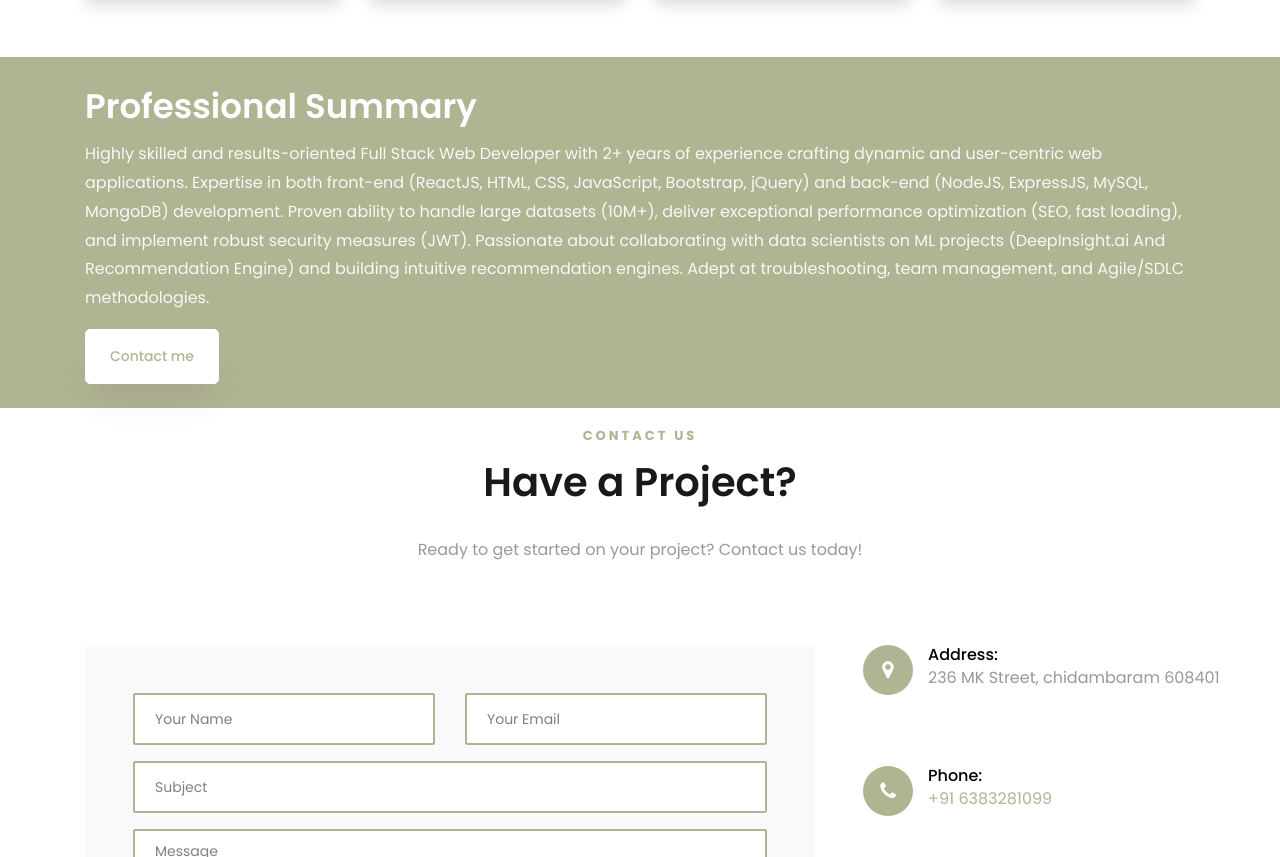
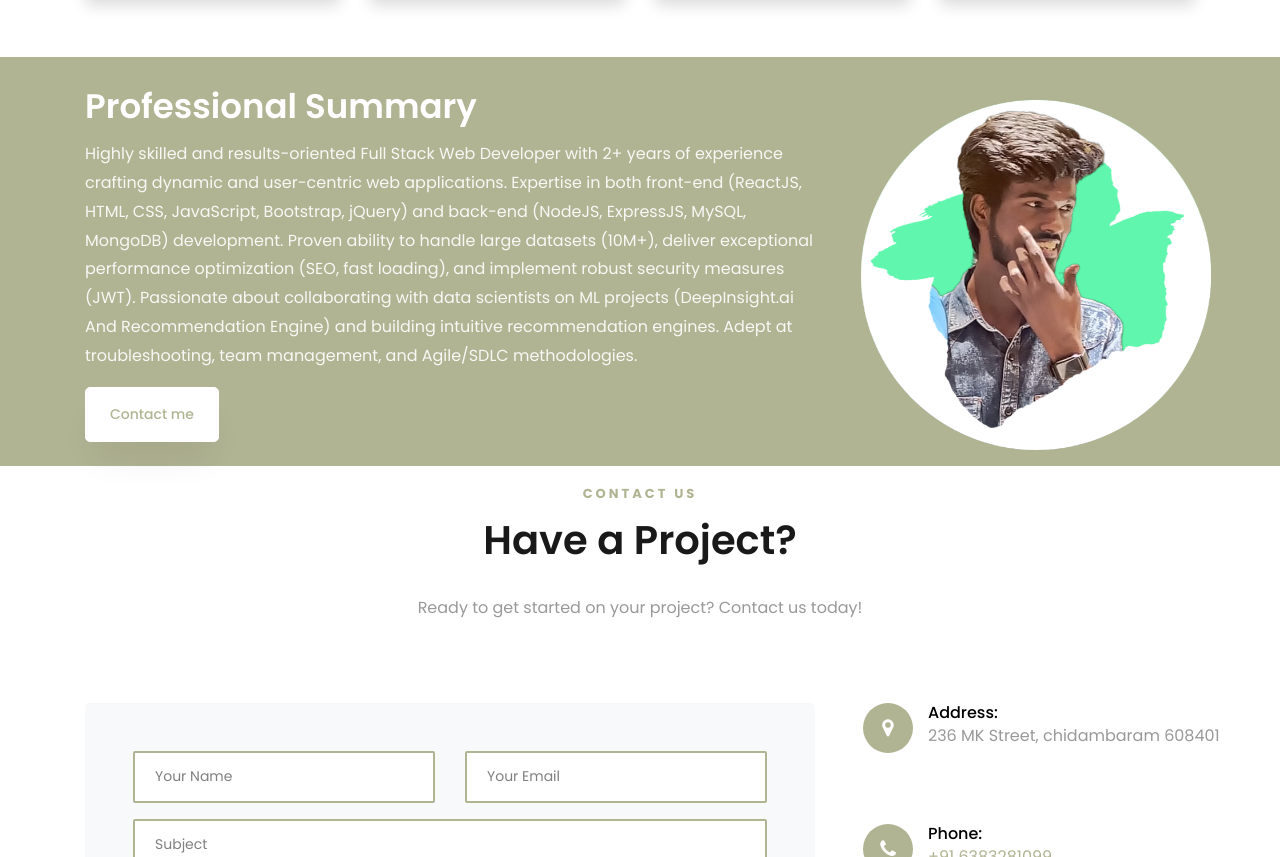
Before and after one commit to Vetrivelan424/Vetri-Portfolio, a plain HTML site: page index.html in a window 1280 px wide. Shown: the part 3366-4223 px from the top of the page. Drawn offline with Linux system fonts and the light colour scheme; files whose address does not match are found by name.

Commit message:
Value image change

```diff
--- a/index.html
+++ b/index.html
@@ -449,17 +449,17 @@
 
 	<section class="ftco-hireme">
 		<div class="container">
-			<div class="row justify-content-between">
-				<div class="col-md-12 col-lg-12 d-flex align-items-center">
+			<div class="row justify-content-between align-items-end">
+				<div class="col-md-8 col-lg-8 d-flex align-items-center">
 					<div class="w-100 py-4">
 						<h2>Professional Summary</h2>
 						<p>Highly skilled and results-oriented Full Stack Web Developer with 2+ years of experience crafting dynamic and user-centric web applications. Expertise in both front-end (ReactJS, HTML, CSS, JavaScript, Bootstrap, jQuery) and back-end (NodeJS, ExpressJS, MySQL, MongoDB) development. Proven ability to handle large datasets (10M+), deliver exceptional performance optimization (SEO, fast loading), and implement robust security measures (JWT). Passionate about collaborating with data scientists on ML projects (DeepInsight.ai And Recommendation Engine) and building intuitive recommendation engines. Adept at troubleshooting, team management, and Agile/SDLC methodologies.</p>
 						<p class="mb-0"><a href="#contact-section" class="btn btn-white py-3 px-4">Contact me</a></p>
 					</div>
 				</div>
-				<!-- <div class="col-md-4 col-lg-4 d-flex align-items-end">
-					<img src="images/author.png" class="img-fluid" alt="">
-				</div> -->
+				<div class="col-md-4 col-lg-4 d-flex align-items-end">
+					<img src="images/photos/handpic.png" class="img-fluid m-3" alt="">
+				</div>
 			</div>
 		</div>
 	</section>
```
